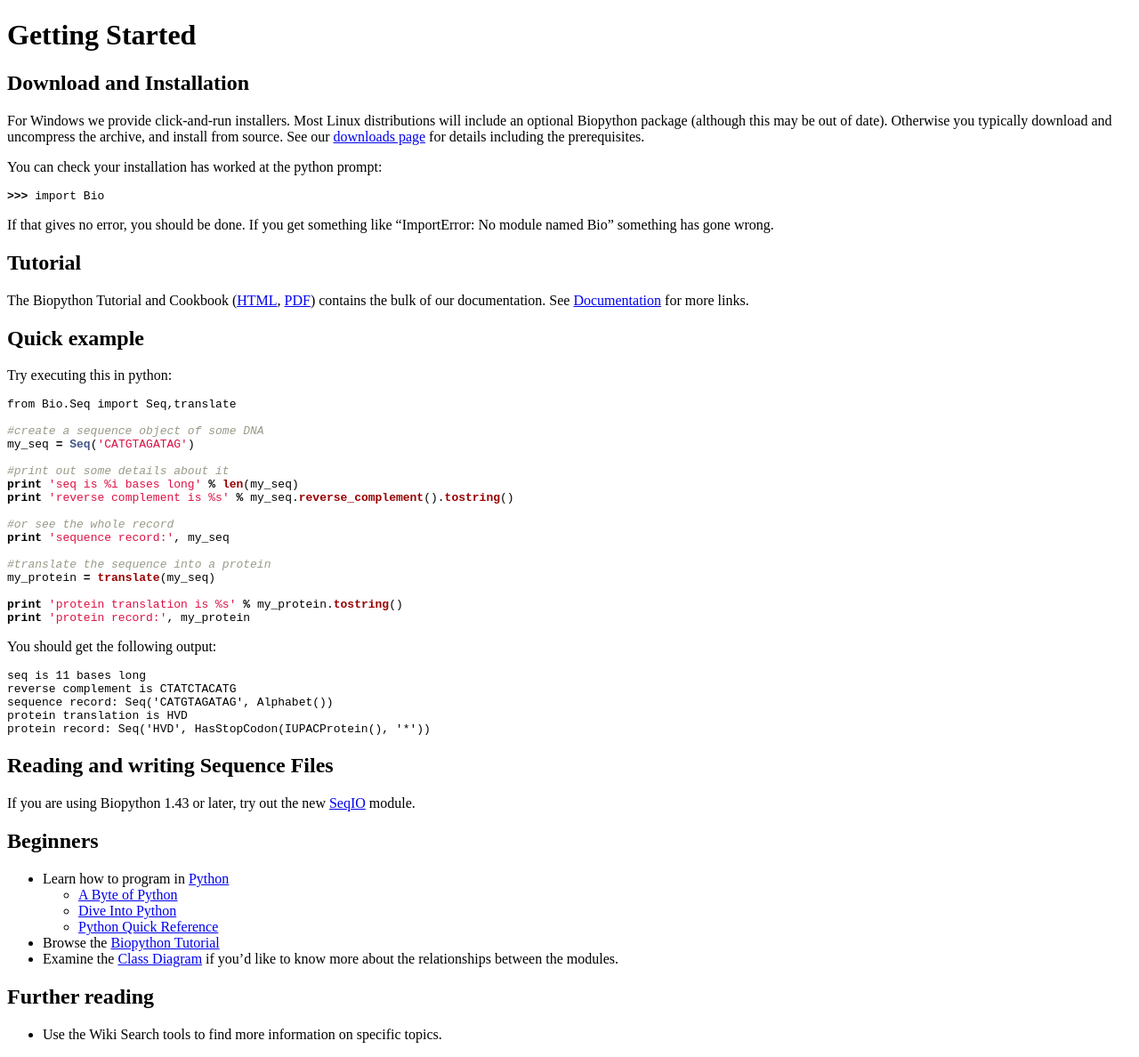
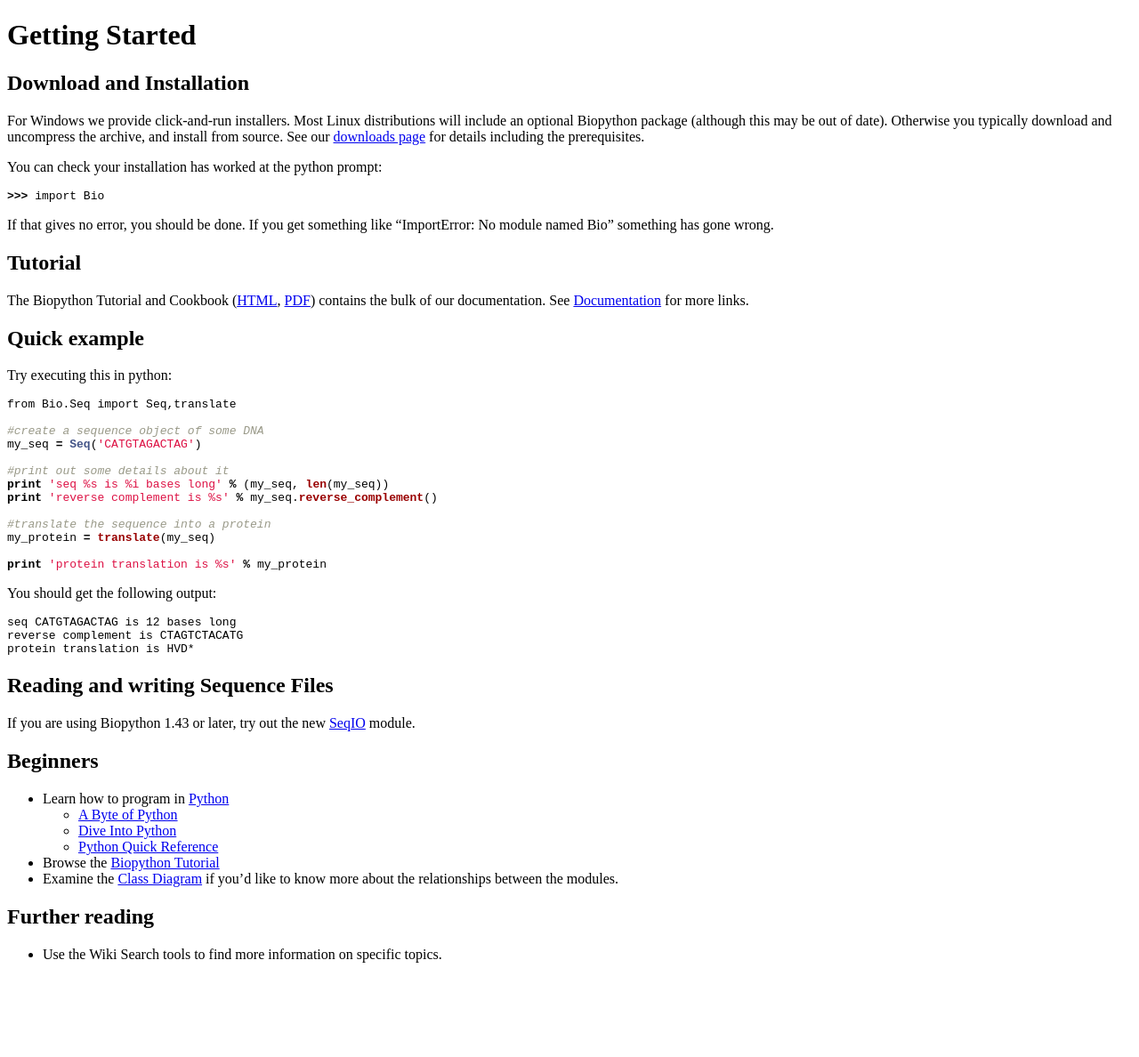
Before and after one commit to biopython/biopython.github.io, a Jekyll site: the page built from wiki/Getting_Started.md, in a window 1280 px wide. Shown: the whole page at 89% size. Built offline with Jekyll 4.4.1, drawn with Linux system fonts in a browser that asks for light colours; after the commit the page ends 1098 px from its top, so only the background shows below that.

Commit message:
/* Quick example */ Don't need tostring() any more, also I wanted to include a stop codon

````diff
--- a/wiki/Getting_Started.md
+++ b/wiki/Getting_Started.md
@@ -40,29 +40,23 @@ Try executing this in python:
 from Bio.Seq import Seq,translate
 
 #create a sequence object of some DNA
-my_seq = Seq('CATGTAGATAG')
+my_seq = Seq('CATGTAGACTAG')
 
 #print out some details about it
-print 'seq is %i bases long' % len(my_seq)
-print 'reverse complement is %s' % my_seq.reverse_complement().tostring()
-
-#or see the whole record
-print 'sequence record:', my_seq
+print 'seq %s is %i bases long' % (my_seq, len(my_seq))
+print 'reverse complement is %s' % my_seq.reverse_complement()
 
 #translate the sequence into a protein
 my_protein = translate(my_seq)
 
-print 'protein translation is %s' % my_protein.tostring()
-print 'protein record:', my_protein
+print 'protein translation is %s' % my_protein
 ```
 
 You should get the following output:
 
-    seq is 11 bases long
-    reverse complement is CTATCTACATG
-    sequence record: Seq('CATGTAGATAG', Alphabet())
-    protein translation is HVD
-    protein record: Seq('HVD', HasStopCodon(IUPACProtein(), '*'))
+    seq CATGTAGACTAG is 12 bases long
+    reverse complement is CTAGTCTACATG
+    protein translation is HVD*
 
 Reading and writing Sequence Files
 ----------------------------------
````
Also changed, not shown: 1 other file.
